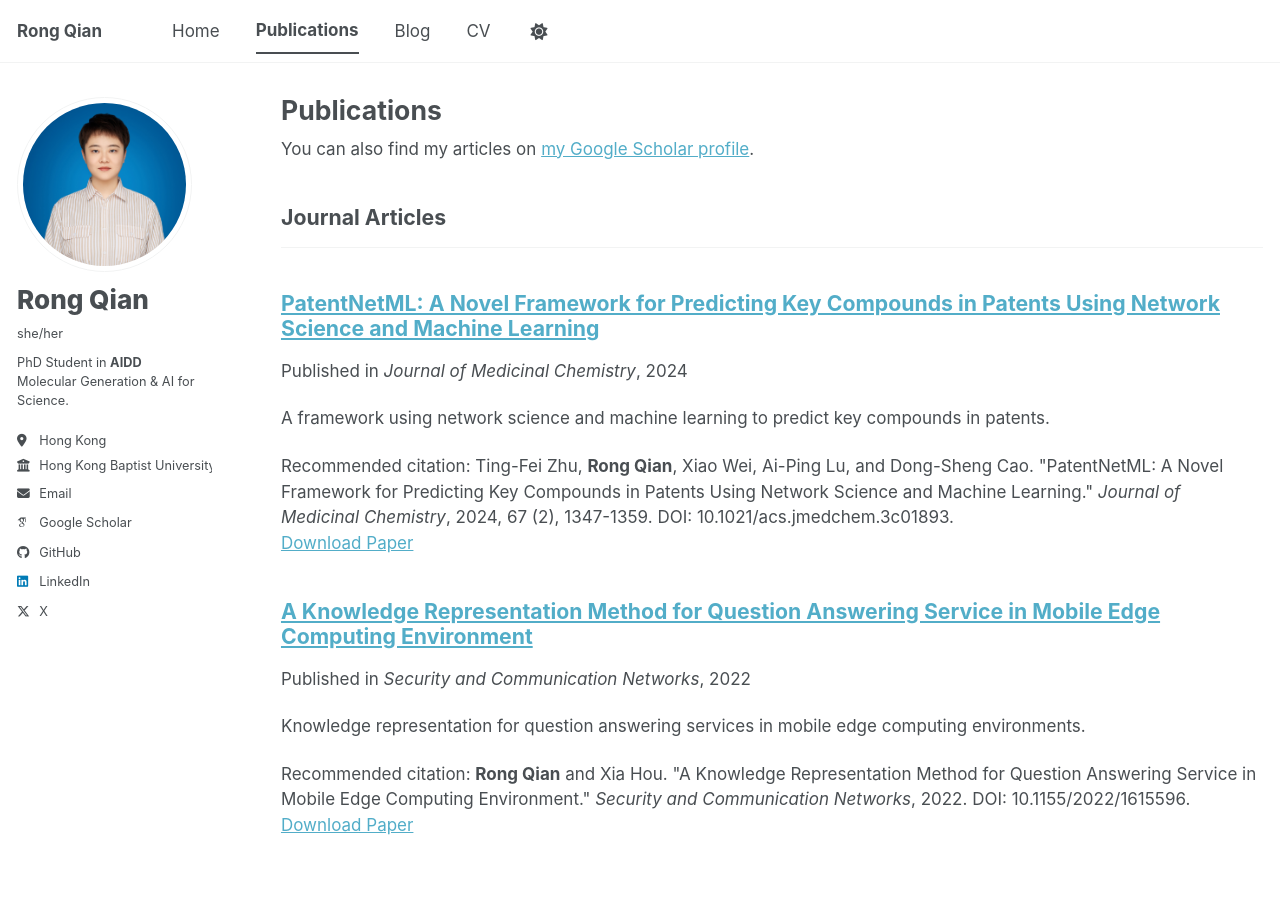
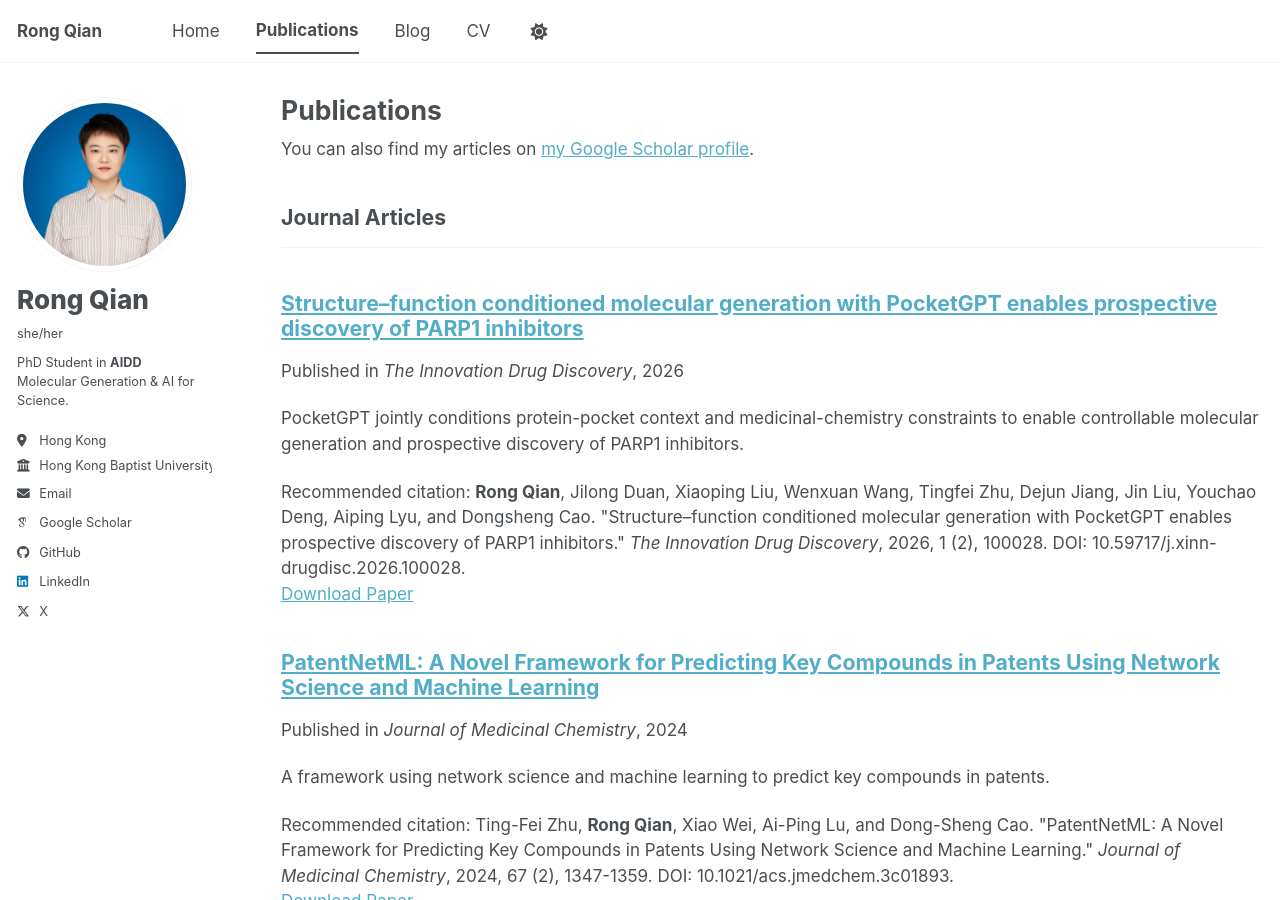
Before and after one commit to qianrong0709/qianrong0709.github.io, a Jekyll site: the page built from _pages/publications.html, in a window 1280 px wide and 900 px high. Built offline with Jekyll 4.4.1, drawn with Linux system fonts in a browser that asks for light colours; some web fonts are replaced; a script bundle is joined from its source files by our own code; library files that are not in the unit come from our copies.

Commit message:
Add PocketGPT publication

```diff
--- a/_data/cv.json
+++ b/_data/cv.json
@@ -104,6 +104,13 @@
       "releaseDate": "2024",
       "website": "https://pubs.acs.org/doi/10.1021/acs.jmedchem.3c01893",
       "summary": "Network science and machine learning for predicting key compounds in patents."
+    },
+    {
+      "name": "Structure–function conditioned molecular generation with PocketGPT enables prospective discovery of PARP1 inhibitors",
+      "publisher": "The Innovation Drug Discovery",
+      "releaseDate": "2026",
+      "website": "https://doi.org/10.59717/j.xinn-drugdisc.2026.100028",
+      "summary": "Structure–function conditioned molecular generation for the prospective discovery of PARP1 inhibitors."
     }
   ],
   "presentations": [],
--- /dev/null
+++ b/_publications/2026-pocketgpt-parp1-inhibitors.md
@@ -0,0 +1,13 @@
+---
+title: "Structure–function conditioned molecular generation with PocketGPT enables prospective discovery of PARP1 inhibitors"
+collection: publications
+category: manuscripts
+permalink: /publication/pocketgpt-parp1-inhibitors
+excerpt: "PocketGPT jointly conditions protein-pocket context and medicinal-chemistry constraints to enable controllable molecular generation and prospective discovery of PARP1 inhibitors."
+date: 2026-07-15
+venue: "The Innovation Drug Discovery"
+paperurl: "https://doi.org/10.59717/j.xinn-drugdisc.2026.100028"
+citation: "<strong>Rong Qian</strong>, Jilong Duan, Xiaoping Liu, Wenxuan Wang, Tingfei Zhu, Dejun Jiang, Jin Liu, Youchao Deng, Aiping Lyu, and Dongsheng Cao. \"Structure–function conditioned molecular generation with PocketGPT enables prospective discovery of PARP1 inhibitors.\" <em>The Innovation Drug Discovery</em>, 2026, 1 (2), 100028. DOI: 10.59717/j.xinn-drugdisc.2026.100028."
+---
+
+PocketGPT is a pocket-conditioned generative framework that jointly incorporates protein-pocket context, physicochemical property targets, fragment priors, and protein–ligand interaction fingerprints. In a prospective design–make–test campaign, the framework identified a novel PARP1 inhibitor with nanomolar binding affinity and favorable tolerability in mice.
```
Also changed, not shown: _pages/about.md (+1 -1 lines).
